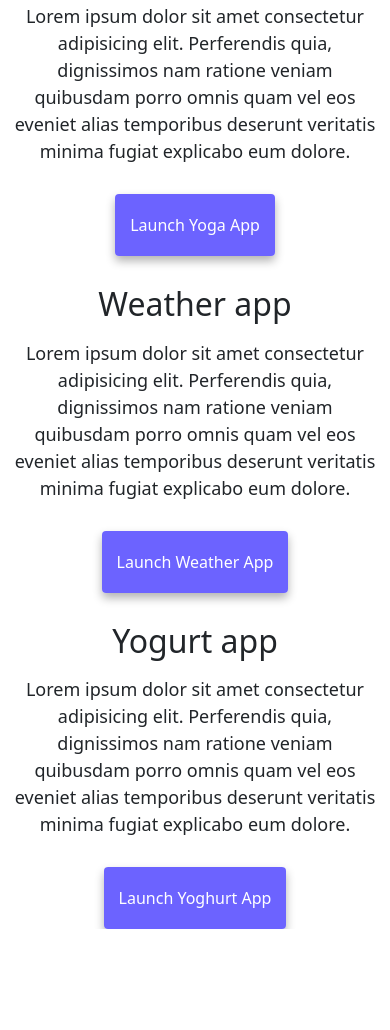
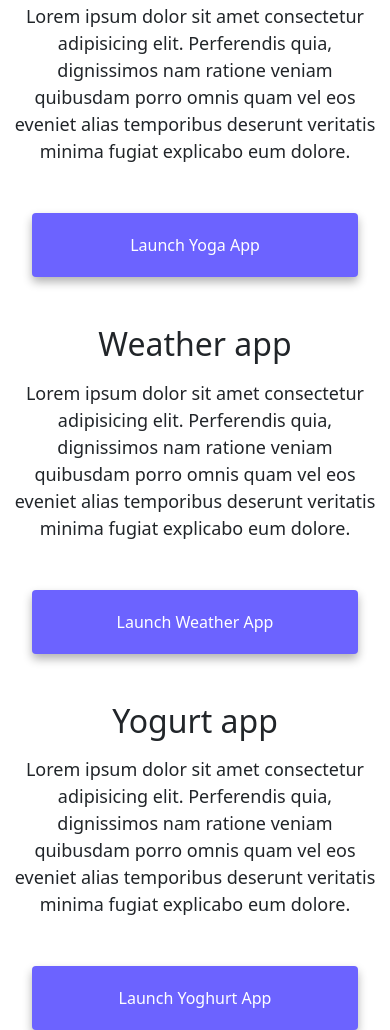
Before and after one commit to NyawiraGitaka/advanced-tools-hw, a plain HTML site: page index.html in a window 390 px wide. Shown: the part 657-1687 px from the top of the page. Before the commit the page ends 1586 px from the top, so only its background shows below. Drawn offline with nearby package versions, Linux system fonts and the light colour scheme.

Commit message:
Changes in css
Changing buttons to have better UI experience

```diff
--- a/index.html
+++ b/index.html
@@ -59,7 +59,7 @@
                     explicabo eum dolore.
                 </p>
                 <div class="mt-5">
-                    <a href="#"title="Yoga App" class="primary-link">Launch Yoga App</a>
+                    <a href="#"title="Yoga App" class="primary-link project-link">Launch Yoga App</a>
                 </div>
             </div>
         </div>
@@ -73,7 +73,7 @@
                     explicabo eum dolore.
                 </p>
                 <div class="mt-5">
-                    <a href="#" title="Weather App" class="primary-link">Launch Weather App</a>
+                    <a href="#" title="Weather App" class="primary-link project-link">Launch Weather App</a>
                 </div>
             </div>
             <div class="col-6 d-none d-sm-block">
@@ -93,7 +93,7 @@
                     explicabo eum dolore.
                 </p>
                 <div class="mt-5">
-                    <a href="#" title="Yoghurt App" class="primary-link">Launch Yoghurt App</a>
+                    <a href="#" title="Yoghurt App" class="primary-link project-link">Launch Yoghurt App</a>
                 </div>
             </div>
         </div>
--- a/src/styles.css
+++ b/src/styles.css
@@ -51,7 +51,10 @@ p {
   box-shadow: var(--box-shadow);
   color: white;
 }
+.primary-link:hover{
 
+    color: white;
+}
 .secondary-link {
   border-radius: 4px;
   padding: 20px 15px;
@@ -94,4 +97,9 @@ p {
     font-size: 48px;
     line-height: 1.5;
   }
+  .project-link{
+    display: block;
+    text-align: center;
+    margin:0 20px;
+  }
 }
```
